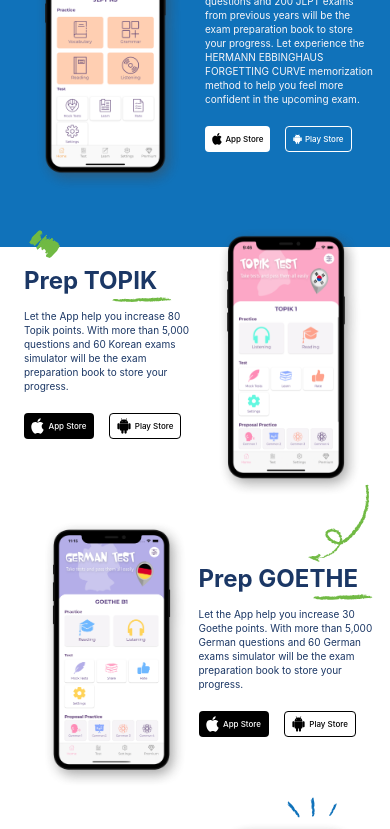
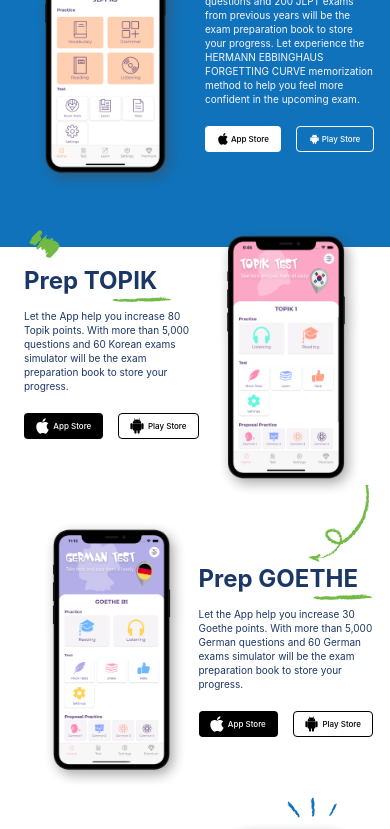
Before and after one commit to NPG-ThaoVo/StarNest, a React (Create React App) app: page / in a window 390 px wide. Shown: the part 1020-1849 px from the top of the page. Built offline with nearby package versions, Linux system fonts and the light colour scheme; a web font is replaced by a local one.

Commit message:
fix button mobile

```diff
--- a/src/components/home/japan-app/index.module.css
+++ b/src/components/home/japan-app/index.module.css
@@ -286,6 +286,8 @@
         margin-right: 15px;
         border-radius: 4px;
         flex-wrap: nowrap;
+        width: 100%;
+        justify-content: center;
     }
 
     .button1 div {
@@ -297,6 +299,8 @@
         padding: 7px;
         border-radius: 4px;
         flex-wrap: nowrap;
+        width: 100%;
+        justify-content: center;
     }
 
     .button2 div {
@@ -357,6 +361,9 @@
     .wrap-button img{
         display: none;
     }
+    .button1,.button2{
+        min-width: auto;
+    }
 }
 @media (min-width:1350px) {
     .wrap-left {
--- a/src/components/home/other-app/index.module.css
+++ b/src/components/home/other-app/index.module.css
@@ -246,6 +246,8 @@
         margin-right: 15px;
         flex-wrap: nowrap;
         min-width: 70px;
+        width: 100%;
+        justify-content: center;
     }
 
     .line {
@@ -304,6 +306,8 @@
         padding: 7px;
         border-radius: 4px;
         flex-wrap: nowrap;
+        width: 100%;
+        justify-content: center;
     }
 
     .button2 div {
@@ -395,6 +399,10 @@
     .arrow {
         width: 20%;
     }
+    .button1 {
+        min-width: 52px;
+        width: auto;
+    }
 }
 @media (min-width:1350px) {
     .wrap-left {
```
